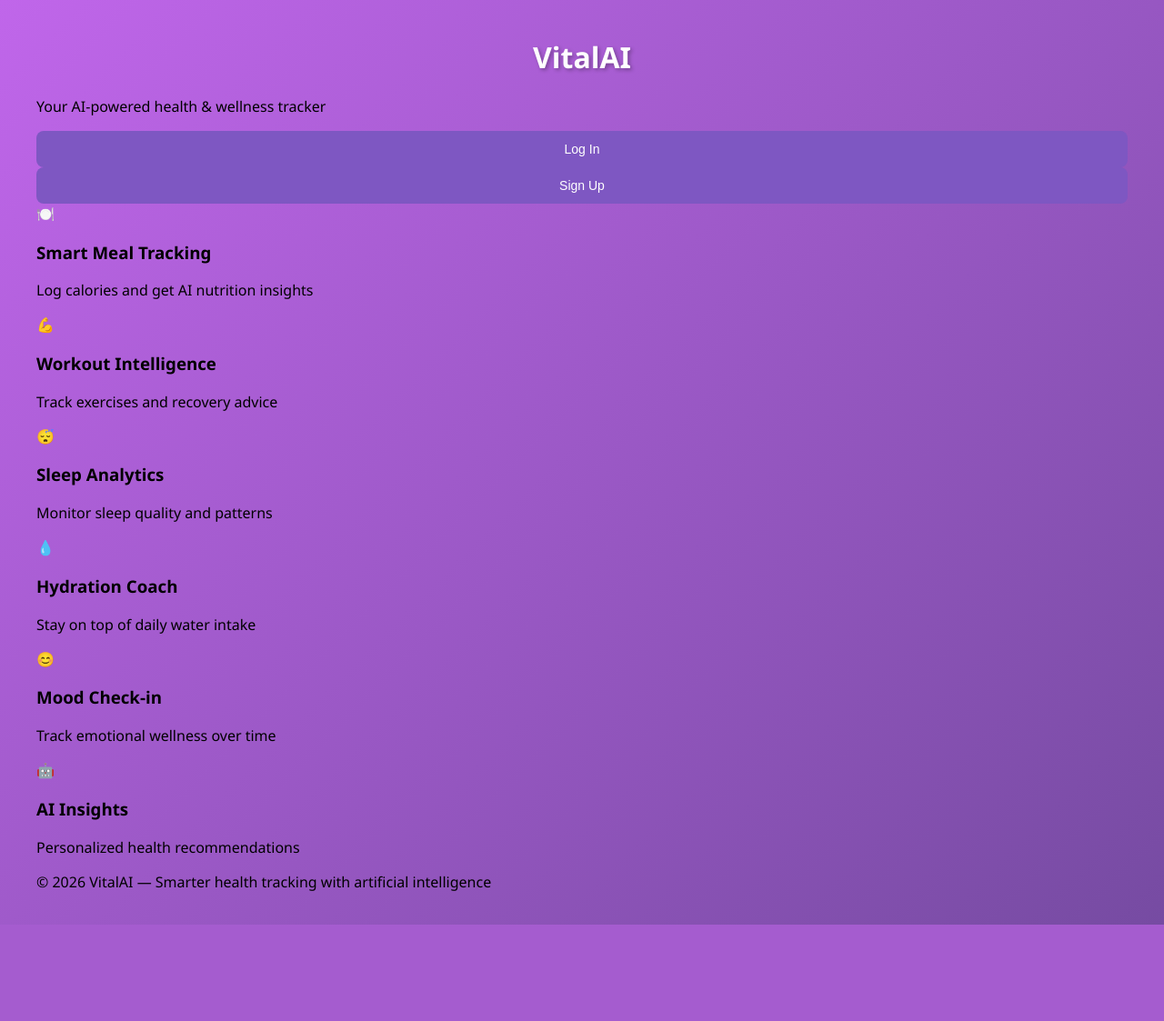
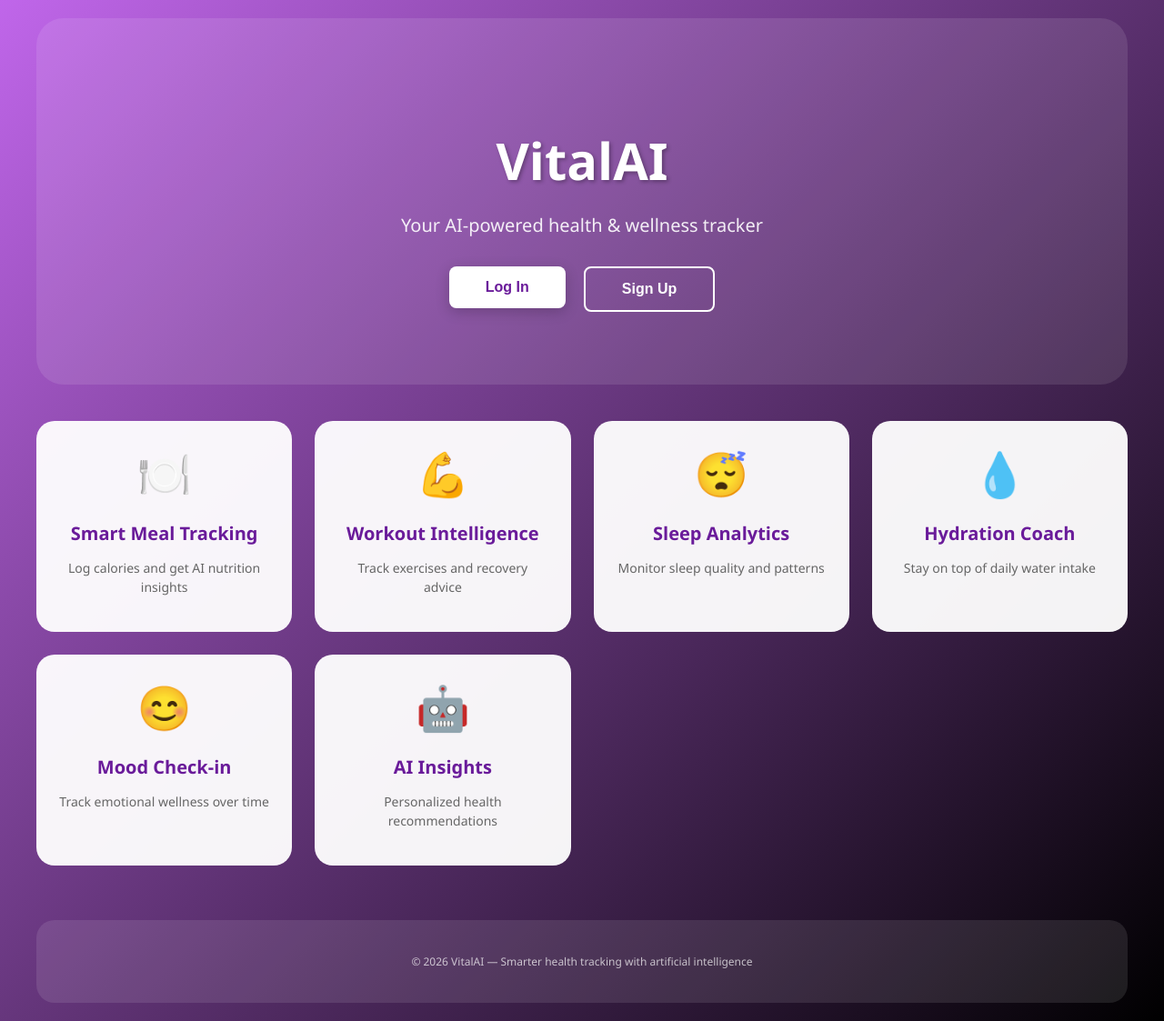
Before and after one commit to OmarXX-alt/Deployment-Project-VitalAI, a Flask app: template main/application/templates/index.html in a window 1280 px wide. Shown: the whole page at 91% size. Before the commit the page ends 1017 px from the top, so only its background shows below. Run offline with Flask 3, Linux system fonts and the light colour scheme; the template is opened without the code that fills it, so the values that code supplies are empty.

Commit message:
updated stylings

```diff
--- a/main/application/static/styles.css
+++ b/main/application/static/styles.css
@@ -3,7 +3,7 @@ body {
     max-width: 1200px;
     margin: 0 auto;
     padding: 20px;
-    background: linear-gradient(135deg, #c066ea 0%, #764ba2 100%);
+    background: linear-gradient(135deg, #c066ea 0%, #000000 100%);
     min-height: 100vh;
 }
 
@@ -199,6 +199,126 @@ button:hover {
     display: none;
 }
 
+/* ========== LANDING PAGE STYLES (index.html) ========== */
+
+.landing-hero {
+    text-align: center;
+    padding: 80px 40px;
+    background: rgba(255,255,255,0.1);
+    border-radius: 30px;
+    margin-bottom: 40px;
+}
+
+.landing-hero h1 {
+    font-size: 56px;
+    margin-bottom: 16px;
+    color: white;
+}
+
+.landing-tagline {
+    font-size: 20px;
+    color: rgba(255,255,255,0.9);
+    margin-bottom: 32px;
+}
+
+.landing-buttons {
+    display: flex;
+    gap: 20px;
+    justify-content: center;
+}
+
+.btn-login {
+    background: white;
+    color: #6a1b9a;
+    width: auto;
+    padding: 14px 40px;
+    font-size: 16px;
+    font-weight: bold;
+    box-shadow: 0 4px 15px rgba(0,0,0,0.2);
+}
+
+.btn-login:hover {
+    background: #f0e6ff;
+    transform: translateY(-2px);
+}
+
+.btn-signup {
+    background: transparent;
+    border: 2px solid white;
+    color: white;
+    width: auto;
+    padding: 14px 40px;
+    font-size: 16px;
+    font-weight: bold;
+}
+
+.btn-signup:hover {
+    background: rgba(255,255,255,0.1);
+    transform: translateY(-2px);
+}
+
+.features-grid {
+    display: grid;
+    grid-template-columns: repeat(auto-fit, minmax(250px, 1fr));
+    gap: 25px;
+    margin-top: 40px;
+}
+
+.feature-card {
+    background: rgba(255,255,255,0.95);
+    border-radius: 20px;
+    padding: 25px;
+    text-align: center;
+    transition: transform 0.3s ease;
+}
+
+.feature-card:hover {
+    transform: translateY(-5px);
+}
+
+.feature-icon {
+    font-size: 48px;
+    margin-bottom: 15px;
+}
+
+.feature-card h3 {
+    color: #6a1b9a;
+    margin-bottom: 10px;
+    font-size: 20px;
+}
+
+.feature-card p {
+    color: #666;
+    font-size: 14px;
+    line-height: 1.5;
+}
+
+.landing-footer {
+    text-align: center;
+    margin-top: 60px;
+    padding: 25px;
+    background: rgba(255,255,255,0.1);
+    border-radius: 20px;
+    color: rgba(255,255,255,0.7);
+    font-size: 12px;
+}
+
+@media (max-width: 768px) {
+    .landing-hero {
+        padding: 40px 20px;
+    }
+    .landing-hero h1 {
+        font-size: 36px;
+    }
+    .landing-buttons {
+        flex-direction: column;
+        align-items: center;
+    }
+    .landing-buttons button {
+        width: 200px;
+    }
+}
+
 /* Responsive */
 @media (max-width: 768px) {
     body {
```
